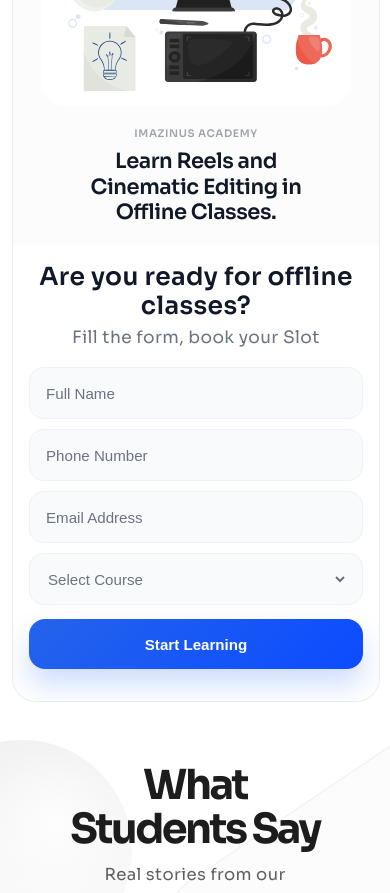
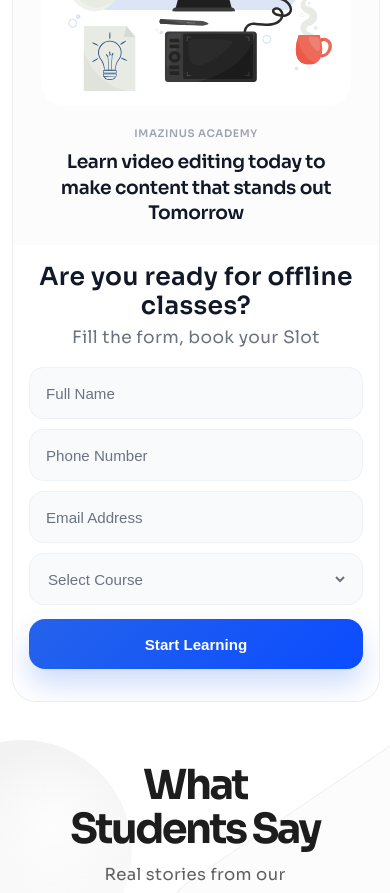
Before and after one commit to anmol37082/imazinues-accedmy, a React (Vite) app in the folder client/: page / in a window 390 px wide. Shown: the part 3780-4673 px from the top of the page. Built offline with nearby package versions, Linux system fonts and the light colour scheme; a web font is replaced by a local one.

Commit message:
update code

```diff
--- a/client/src/components/InquiryForm.jsx
+++ b/client/src/components/InquiryForm.jsx
@@ -6,6 +6,9 @@ const courseOptions = [
   "Video Editing",
   "Digital Marketing",
   "Web Development",
+  "Graphic Designing + Video Editing",
+
+
 ];
 
 const slides = [
@@ -14,12 +17,12 @@ const slides = [
       "/inquryform/28480869_Tiny graphic designer drawing with big pen on computer screen.svg"
     ),
     alt: "Graphic design inquiry visual",
-    lines: ["Master Video", "Editing Skills with", "Real Practice."],
+    text: "Designing today, to define tomorrow,",
   },
   {
     image: "/inquryform/4137653_2168227.svg",
     alt: "Creative course inquiry visual",
-    lines: ["Learn Reels and", "Cinematic Editing in", "Offline Classes."],
+    text: "Learn video editing today to make content that stands out Tomorrow",
   },
 ];
 
@@ -74,13 +77,7 @@ function InquiryForm() {
             }`}
           >
             <p className={styles.visualBrand}>Imazinus Academy</p>
-            <p className={styles.visualLines}>
-              {currentSlide.lines[0]}
-              <br />
-              {currentSlide.lines[1]}
-              <br />
-              {currentSlide.lines[2]}
-            </p>
+            <p className={styles.visualLines}>{currentSlide.text}</p>
           </div>
         </div>
 
@@ -123,7 +120,7 @@ function InquiryForm() {
 
             <label className={styles.field}>
               <select className={styles.select} name="course" defaultValue="">
-                <option value="" disabled>
+                <option value="" disabled hidden>
                   Select Course
                 </option>
                 {courseOptions.map((course) => (
--- a/client/src/components/InquiryForm.module.css
+++ b/client/src/components/InquiryForm.module.css
@@ -62,7 +62,7 @@
 }
 
 .visualCopy {
-  max-width: 340px;
+  max-width: 420px;
   margin: 20px auto 0;
   text-align: center;
 }
@@ -81,9 +81,9 @@
   margin: 0;
   color: #111827;
   font-family: "Sora", sans-serif;
-  font-size: clamp(1.2rem, 1.8vw, 1.55rem);
+  font-size: clamp(1rem, 1.45vw, 1.2rem);
   font-weight: 600;
-  line-height: 1.2;
+  line-height: 1.35;
   letter-spacing: -0.02em;
 }
 
@@ -209,7 +209,7 @@
   }
 
   .visualCopy {
-    max-width: 290px;
+    max-width: 310px;
   }
 
   .visualBrand {
@@ -217,7 +217,7 @@
   }
 
   .visualLines {
-    font-size: clamp(1.05rem, 5.4vw, 1.3rem);
+    font-size: clamp(0.92rem, 4.8vw, 1.08rem);
   }
 
   .formTitle {
```
